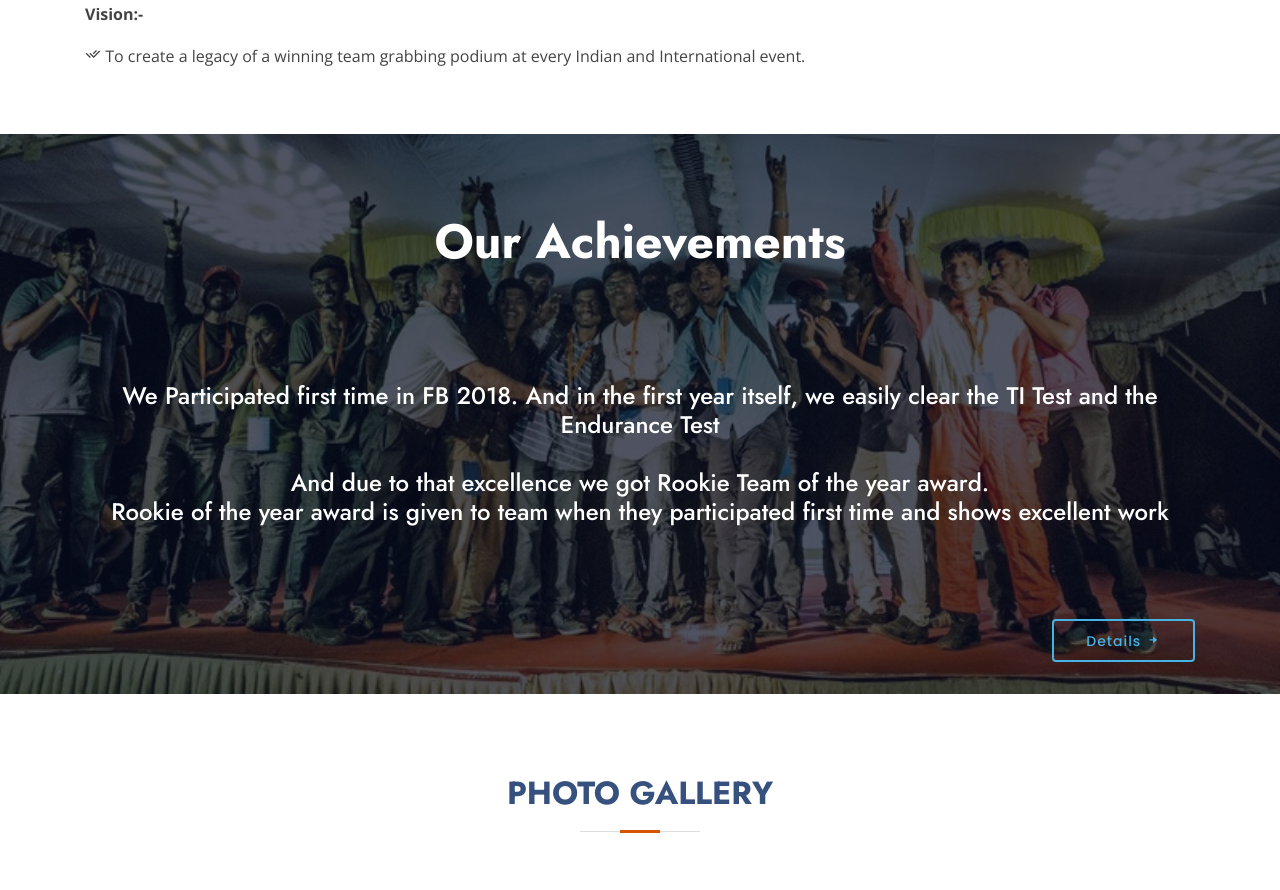
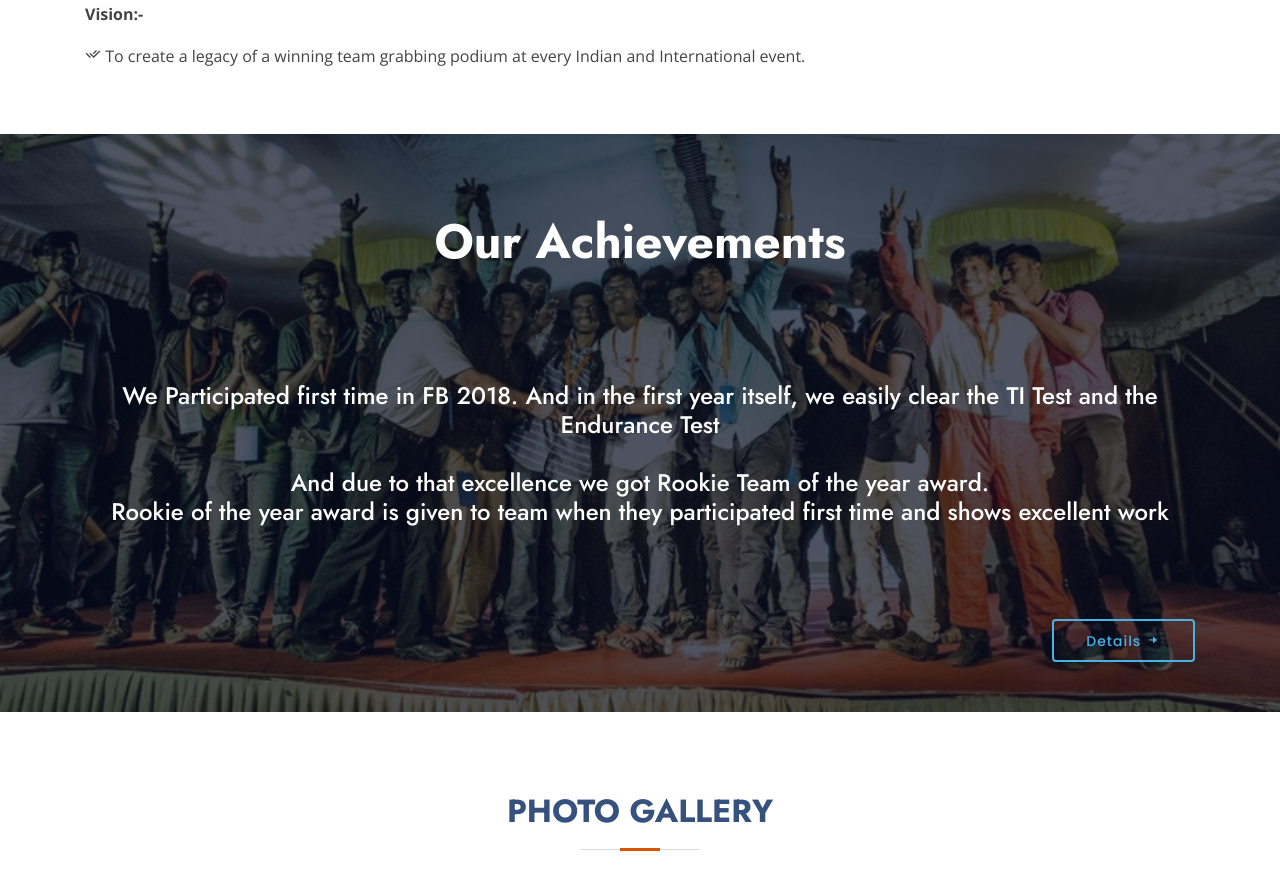
Before and after one commit to HirenAmbekar/nequit.github.io, a plain HTML site: page index.html in a window 1280 px wide. Shown: the part 2196-3086 px from the top of the page. Drawn offline with nearby package versions, Linux system fonts and the light colour scheme.

Commit message:
Update style.css

```diff
--- a/assets/css/style.css
+++ b/assets/css/style.css
@@ -865,7 +865,7 @@ section {
 --------------------------------------------------------------*/
 .services {
   width: 100%;
-  height: 70vh;
+  height: auto;
   background: url(../img/achievementsbg.jpg) top center;
   background-size: cover;
   overflow: hidden;
```
